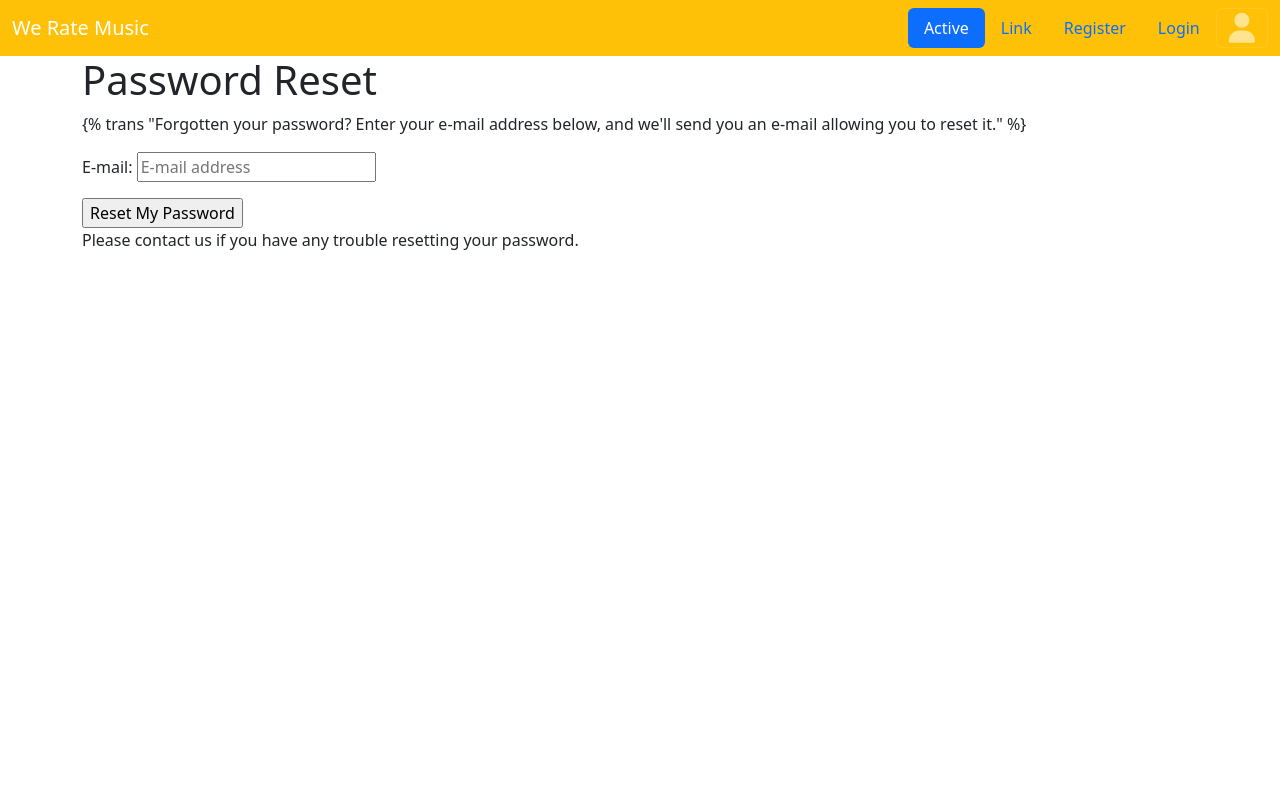
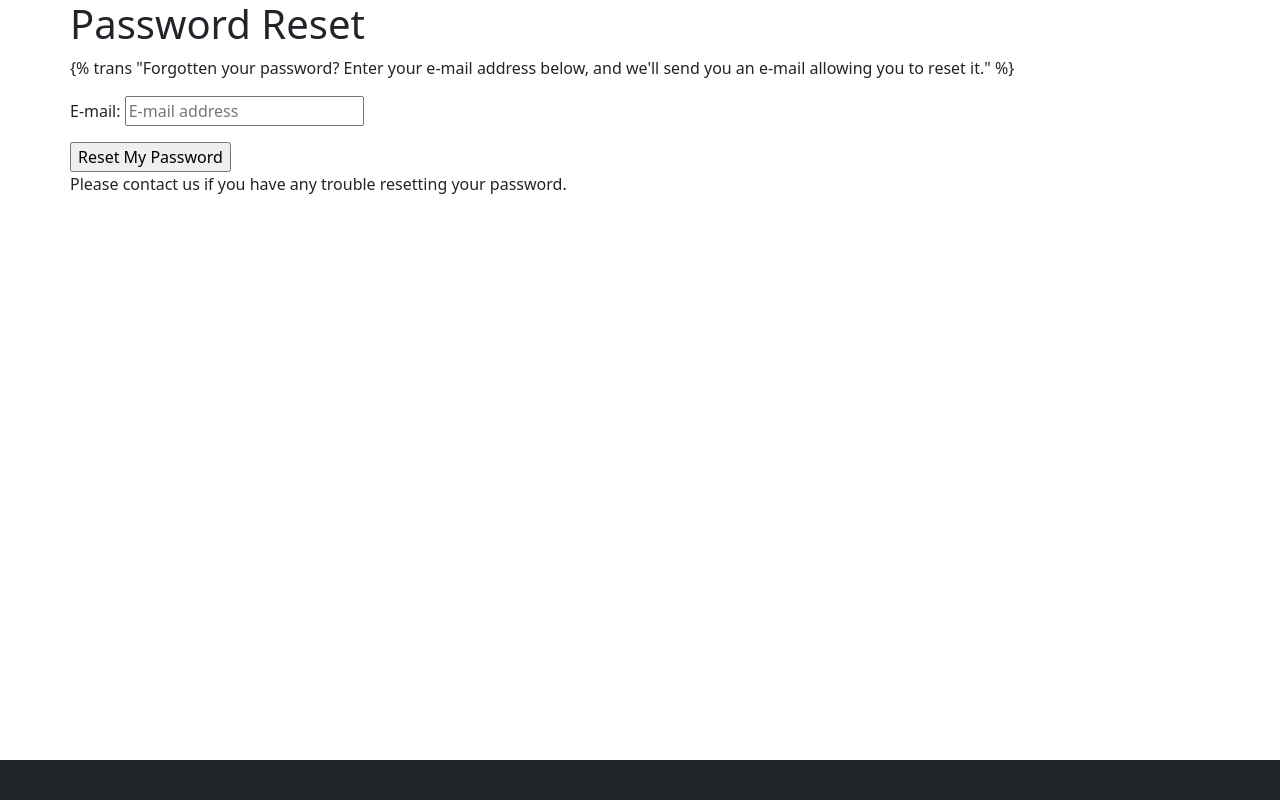
Before and after one commit to DestanT/we-rate-music, a Django app: page /accounts/password/reset/ in a window 1280 px wide. Run offline with Django 4.2, Linux system fonts and the light colour scheme; some libraries are stand-ins or nearby versions.

Commit message:
CRedesign the navbar and add fontawesome icons to it

```diff
--- a/templates/base.html
+++ b/templates/base.html
@@ -15,78 +15,33 @@
 </head>
 
 <body>
-    <nav class="navbar navbar-dark bg-warning">
-        <div class="container-fluid">
-
-
-            <a class="navbar-brand" href="#">We Rate Music</a>
-            <ul class="nav nav-pills">
-                <li class="nav-item">
-                    <a class="nav-link active" aria-current="page" href="#">Active</a>
-                </li>
-                <li class="nav-item">
-                    <a class="nav-link" href="#">Link</a>
-                </li>
-                {% if user.is_authenticated %}
-                <li class="nav-item">
-                    <a class="nav-link" href="{% url 'account_logout' %}">Logout</a>
-                </li>
-                {% else %}
-                <li class="nav-item">
-                    <a class="nav-link" href="{% url 'account_signup' %}">Register</a>
-                </li>
-                <li class="nav-item">
-                    <a class="nav-link" href="{% url 'account_login' %}">Login</a>
-                </li>
-                {% endif %}
-                <button class="navbar-toggler" type="button" data-bs-toggle="offcanvas"
-                    data-bs-target="#offcanvasDarkNavbar" aria-controls="offcanvasDarkNavbar"
-                    aria-label="Toggle navigation">
-                    <i class="fa-solid fa-user fa-xl"></i>
-                </button>
-            </ul>
-
-
-            <div class="offcanvas offcanvas-end text-bg-dark" tabindex="-1" id="offcanvasDarkNavbar"
-                aria-labelledby="offcanvasDarkNavbarLabel">
-                <div class="offcanvas-header">
-                    <h5 class="offcanvas-title" id="offcanvasDarkNavbarLabel">Dark offcanvas</h5>
-                    <button type="button" class="btn-close btn-close-white" data-bs-dismiss="offcanvas"
-                        aria-label="Close"></button>
-                </div>
-                <div class="offcanvas-body">
-                    <ul class="navbar-nav flex-grow-1 pe-3">
-                        <li class="nav-item">
-                            <a class="nav-link active" aria-current="page" href="#">Home</a>
-                        </li>
-                        <li class="nav-item">
-                            <a class="nav-link" href="#">Link</a>
-                        </li>
-                        <li class="nav-item dropdown">
-                            <a class="nav-link dropdown-toggle" href="#" role="button" data-bs-toggle="dropdown"
-                                aria-expanded="false">
-                                Dropdown
-                            </a>
-                            <ul class="dropdown-menu dropdown-menu-dark">
-                                <li><a class="dropdown-item" href="#">Action</a></li>
-                                <li><a class="dropdown-item" href="#">Another action</a></li>
-                                <li>
-                                    <hr class="dropdown-divider">
-                                </li>
-                                <li><a class="dropdown-item" href="#">Something else here</a></li>
-                            </ul>
-                        </li>
-                    </ul>
-                    <form class="d-flex mt-3" role="search">
-                        <input class="form-control me-2" type="search" placeholder="Search" aria-label="Search">
-                        <button class="btn btn-success" type="submit">Search</button>
-                    </form>
-                </div>
-            </div>
+    <nav class="navbar bg-dark fixed-bottom">
+        <div class="container-fluid d-flex justify-content-between">
+            <a class="nav-link" href="#">
+                <i class="fa-solid fa-chart-column"></i>
+            </a>
+            <a class="nav-link" href="#">
+                <i class="fa-solid fa-magnifying-glass"></i>
+            </a>
+            {% if user.is_authenticated %}
+            <a class="nav-link" href="#">
+                <img src="{{ user_profile.profile_image.url }}" alt="User's Profile Image">
+            </a>
+            {% else %}
+            <a class="nav-link" href="{% url 'account_login' %}">
+                <i class="fa-solid fa-right-to-bracket"></i>
+            </a>
+            {% endif %}
+            <a class="nav-link" href="{% url 'user_clubs' username=request.resolver_match.kwargs.username %}">
+                <i class="fa-solid fa-people-group"></i>
+            </a>
+            <a class="nav-link" href="{% url 'user_playlists' username=request.resolver_match.kwargs.username %}">
+                <i class="fa-solid fa-compact-disc"></i>
+            </a>
         </div>
     </nav>
     <main>
-        <div class="container">
+        <div class="container g-0">
             {% block content %}
             <!-- Content goes here -->
             {% endblock content %}
```
